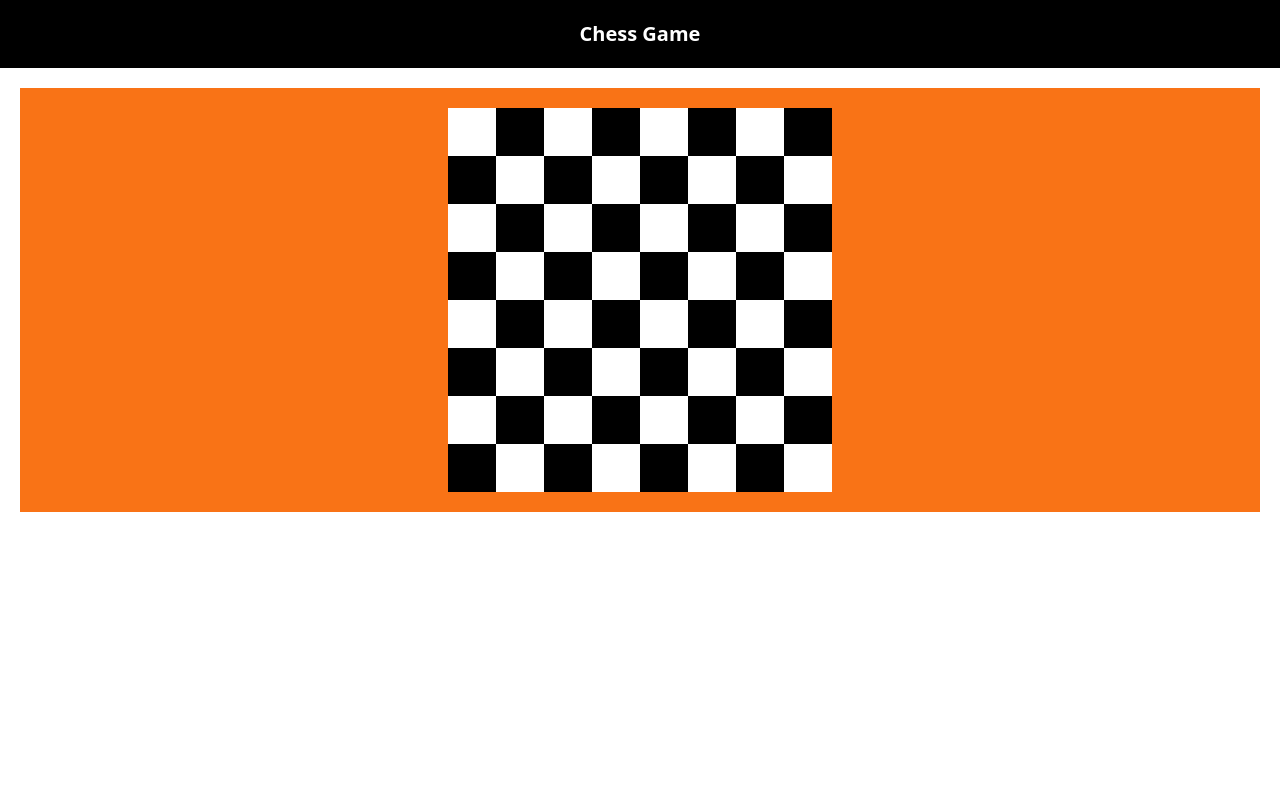
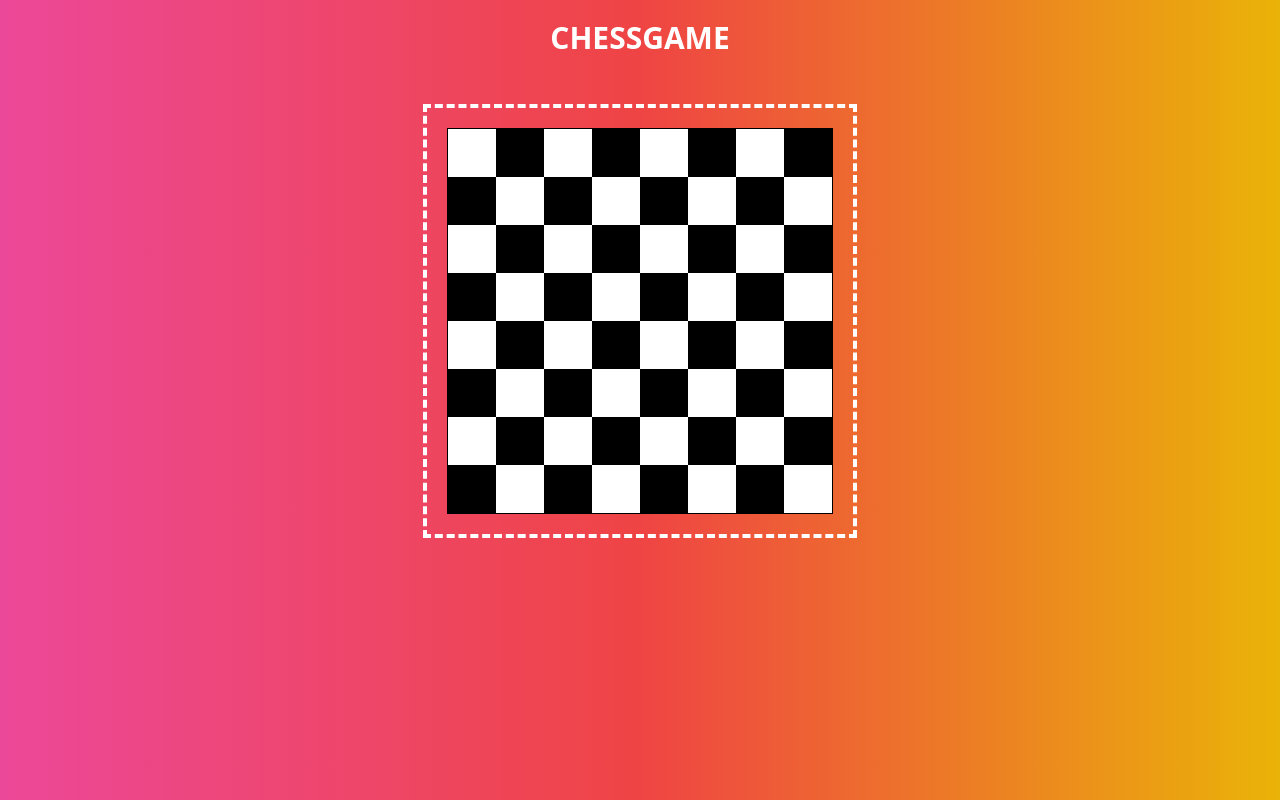
Before and after one commit to 9Zach4/chessgame, a React (Create React App) app: page / in a window 1280 px wide. Built offline with nearby package versions, Linux system fonts and the light colour scheme.

Commit message:
interface OK

```diff
--- a/src/components/App.jsx
+++ b/src/components/App.jsx
@@ -1,12 +1,12 @@
 import React from "react"
-import Chessboard from "./Chessboard"
+import Chessboard from "./chessboard"
 
 const App = () => (
-  <div>
-    <div className="flex justify-center bg-black py-5">
-      <h1 className="text-white text-xl font-bold">Chess Game</h1>
+  <div className="h-screen bg-gradient-to-r from-pink-500 via-red-500 to-yellow-500">
+    <div className="flex justify-center py-5">
+      <h1 className="text-white text-3xl font-bold">CHESSGAME</h1>
     </div>
-    <div className="flex justify-center m-5 bg-black py-5 bg-orange-500	">
+    <div className="flex justify-center p-7">
         <Chessboard />
     </div>
   </div>
--- a/src/components/Chessboard.jsx
+++ b/src/components/Chessboard.jsx
@@ -1,20 +1,24 @@
 import React from "react"
-import { chessGrid } from "./constant"
+import { chessGrid, piece } from "./data"
+
 
 const ChessBoard = () => (
-  <div className="grid grid-cols-16">
-    {chessGrid.map((row, rowIndex) => (
+  <div className="border p-5 border-dashed border-white border-4">
+   <div className="border border-solid border-black border-1">
+   <div className="grid grid-cols-16">
+     {chessGrid.map((row, rowIndex) => (
       <div key={rowIndex} className="flex">
         {row.map((col, colIndex) => (
           <div
             key={col}
             className={`h-12 w-12 ${(rowIndex+colIndex) % 2 === 0 ? "bg-white" : "bg-black"}`}
-          ></div>
+          >{piece}</div>
         ))}
-
       </div>
     ))}
-  </div>
+     </div>
+     </div>
+    </div>
 )
 
 export default ChessBoard
--- a/src/components/constant.jsx
+++ b/src/components/data.jsx
@@ -9,3 +9,7 @@
   ["1", "2", "3", "4", "5", "6", "7", "8"],
   ["1", "2", "3", "4", "5", "6", "7", "8"],
 ]
+
+export const piece = [
+
+]
```
